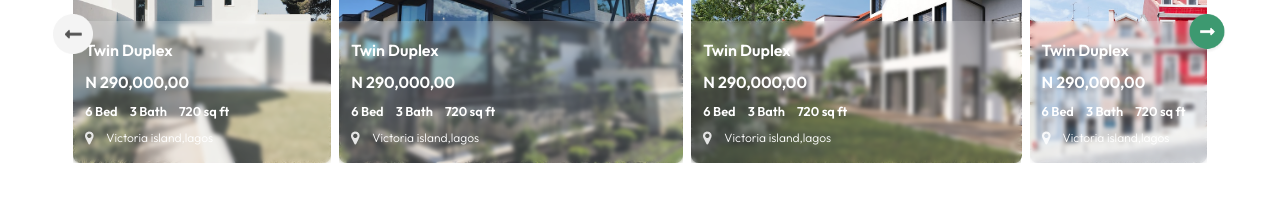
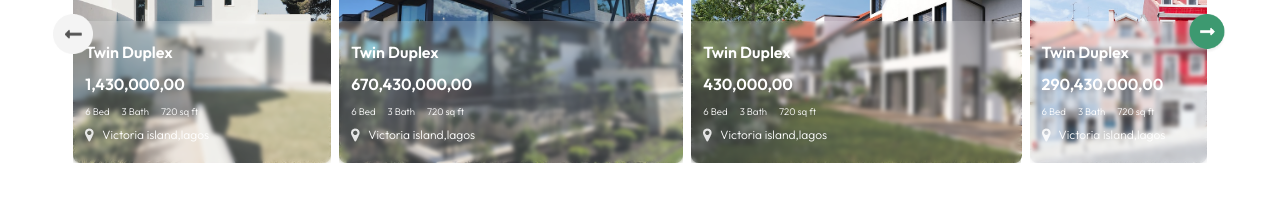
Before and after one commit to dayosvoid/frontend-beta-house, a React (Vite) app: page / in a window 1280 px wide. Shown: the part 1067-1264 px from the top of the page. Built offline with nearby package versions, Linux system fonts and the light colour scheme; no server answers.

Commit message:
Update Properties.jsx

```diff
--- a/src/component/Properties.jsx
+++ b/src/component/Properties.jsx
@@ -217,13 +217,13 @@ const Properties = () => {
             <div key={carousel.price} className="relative">
                 <div className="px-3 hidden lg:flex gap-2 flex flex-col justify-center bg-white/20 backdrop-blur-[2px] text-white lg:font-semibold absolute bottom-0 left-0 right-0 h-[55%] w-full z-5 ">
                 <p>Twin Duplex</p>
-                <p>N 290,000,00</p>
-                <span className="flex flex-row gap-3 font-regular items-center w-full ">
-                    <small>6 Bed</small>
+                <p>{carousel.price}</p>
+                <span className="flex flex-row gap-3 font-light text-[12px] font-regular items-center w-full ">
+                    <small >6 Bed</small>
                     <small>3 Bath</small>
                     <small>720 sq ft</small>
                 </span>
-                <span className="flex items-center gap-3"><img src={icon} alt="" className="text-white"/><p className="text-[12px] font-light text-nowrap">Victoria island,lagos</p></span>
+                <span className="flex items-center gap-2"><img src={icon} alt="" className="text-white"/><p className="text-[12px] font-light text-nowrap">Victoria island,lagos</p></span>
                 </div>
               <div className="flex gap-2">
                 <span className="w-full">
```
